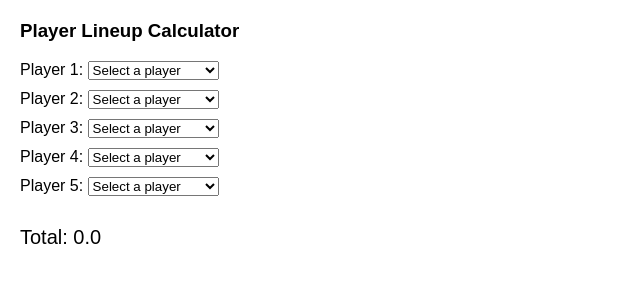
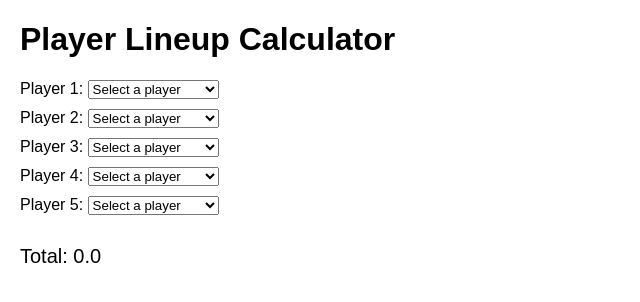
Before and after one commit to francoisfried/Ballers, a plain HTML site: page index.html in a window 1280 px wide. Shown: the whole page, without its empty margins (0-640 px from the left). Drawn offline with Linux system fonts and the light colour scheme.

Commit message:
Update index.html

```diff
--- a/index.html
+++ b/index.html
@@ -11,7 +11,7 @@
     </style>
 </head>
 <body>
-    <h3>Player Lineup Calculator</h3>
+    <h1>Player Lineup Calculator</h1>
     <form id="playerForm">
         <div>
             <label for="dropdown1">Player 1:</label>
```
